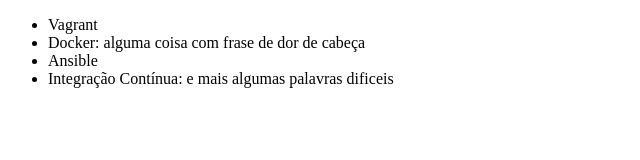
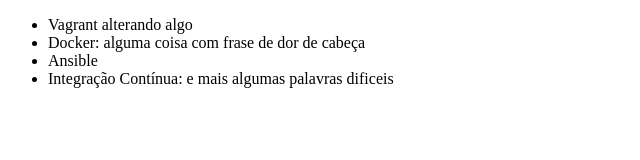
Before and after one commit to RamonDiego00/alura-git, a plain HTML site: page index.html in a window 1280 px wide. Shown: the whole page, without its empty margins (0-640 px from the left). Drawn offline with Linux system fonts and the light colour scheme.

Commit message:
alterando curso

```diff
--- a/index.html
+++ b/index.html
@@ -6,7 +6,7 @@
 </head>
 <body>
     <ul>
-        <li>Vagrant</li>
+        <li>Vagrant alterando algo </li>
         <li>Docker: alguma coisa com frase de dor de cabeça</li>
         <li>Ansible</li>
         <li>Integração Contínua: e mais algumas palavras dificeis</li>
```
